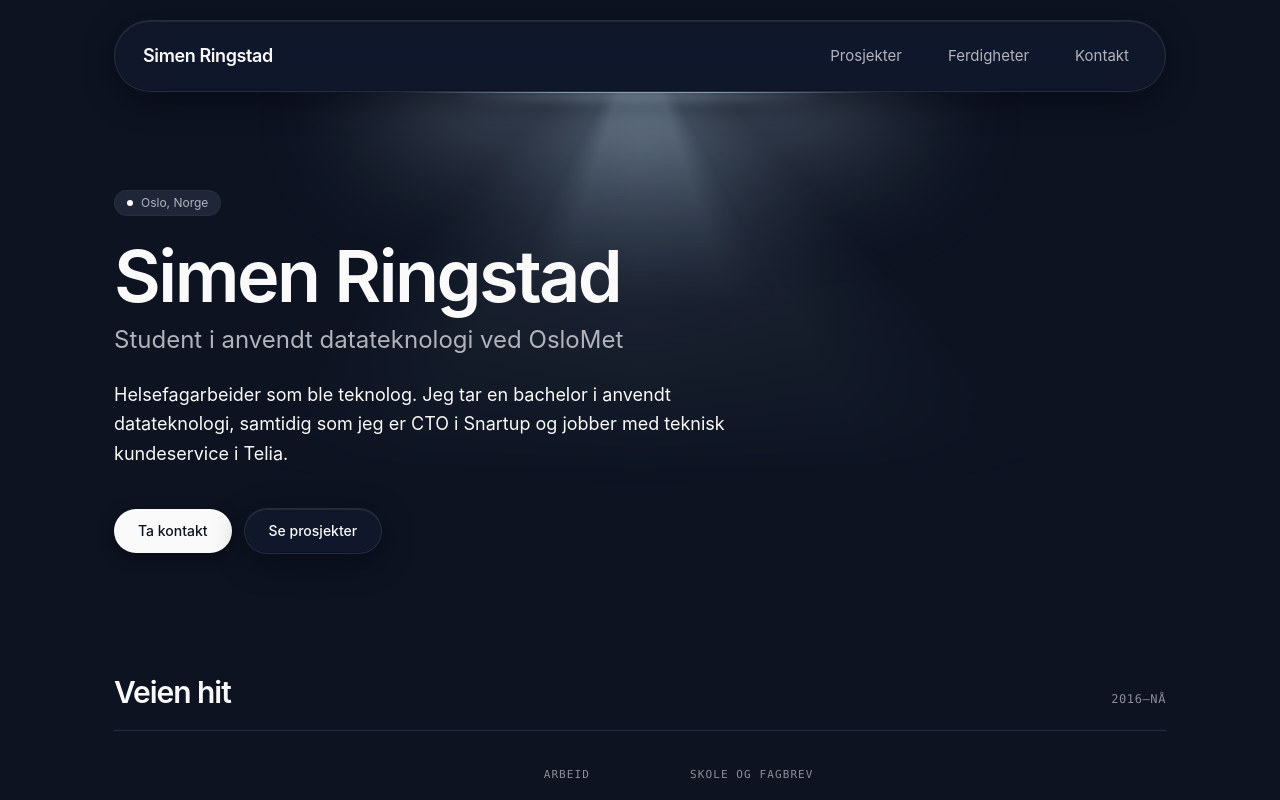
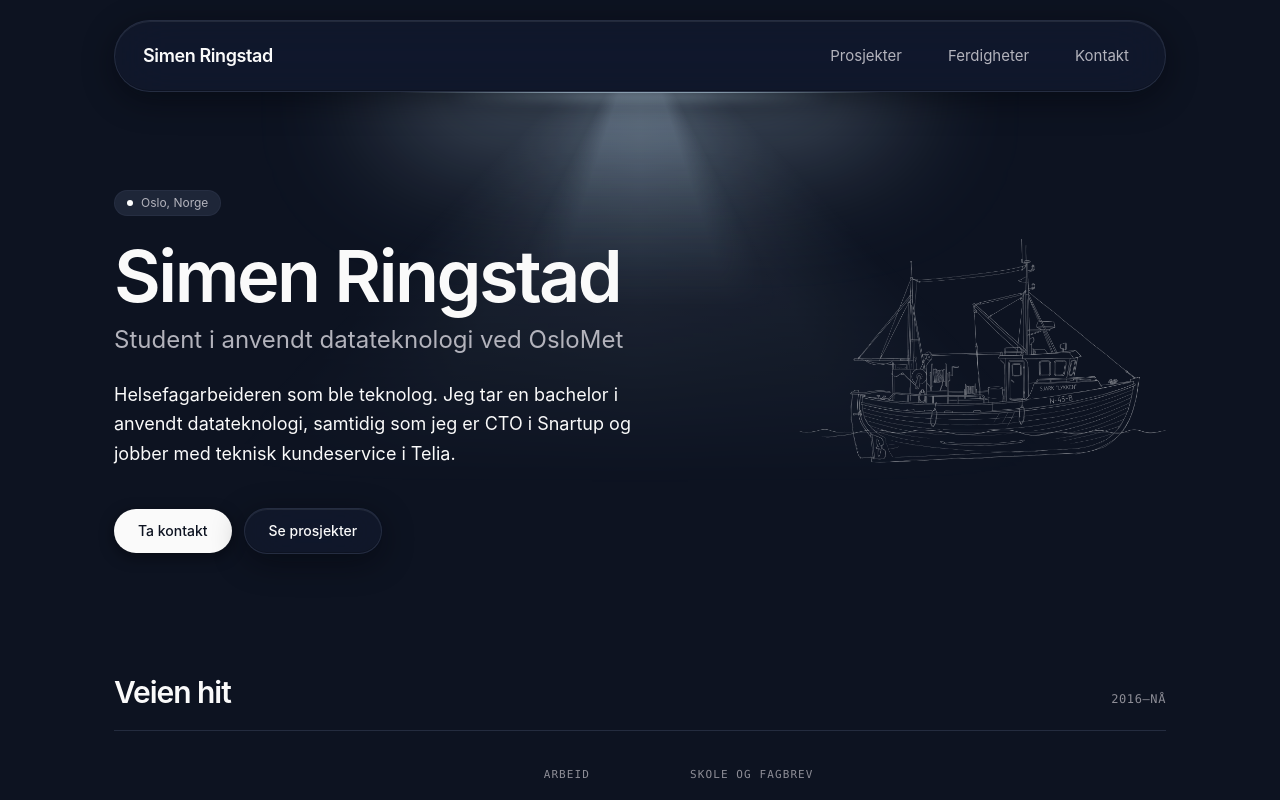
Before and after one commit to Simen-R/CV-SimenRingstad, a Next.js app: page / in a window 1280 px wide. Shown: the top 800 px of the page. Built offline with nearby package versions, Linux system fonts and the light colour scheme.

Commit message:
sjark og mindre bokser

```diff
--- a/src/app/globals.css
+++ b/src/app/globals.css
@@ -262,6 +262,21 @@
     );
   }
 
+  /*
+    Sjarken «Lykken» i heroen. Originalen er hvit strek på nesten svart, så
+    den ligger her som maske og ikke som bilde: alfakanalen i PNG-en sier hvor
+    det skal tegnes, og fargen kommer herfra. Da følger streken paletten av
+    seg selv, hvit mot marineblå og blekk mot papir, og vi slipper å holde to
+    filer i sync. Vil du dempe eller løfte den, er det alfaverdien under som
+    er skruen.
+  */
+  .sjark {
+    aspect-ratio: 1400 / 854;
+    background-color: hsl(var(--foreground) / 0.7);
+    -webkit-mask: url("/bilder/sjark.png") center / contain no-repeat;
+    mask: url("/bilder/sjark.png") center / contain no-repeat;
+  }
+
   /* Stikkord og perioder: kapselform, halve høyden som radius. */
   .pille {
     @apply inline-flex items-center rounded-full px-3 py-1 text-xs;
@@ -361,8 +376,10 @@
     display: none;
   }
 
-  /* Lampa er skjerm-pynt. På papir er det bare et grått felt bak teksten. */
-  .lampe {
+  /* Lampa og sjarken er skjerm-pynt. På papir blir lampa bare et grått felt
+     bak teksten, og sjarken er hvit strek på hvitt ark. */
+  .lampe,
+  .sjark {
     display: none !important;
   }
 
--- a/src/app/page.tsx
+++ b/src/app/page.tsx
@@ -11,7 +11,7 @@ import { DansendeTittel } from "@/components/DansendeTittel";
 export default function Forside() {
   return (
     <>
-      <section className="container pb-10 pt-16 sm:pb-14 sm:pt-24">
+      <section className="container relative pb-10 pt-16 sm:pb-14 sm:pt-24">
         <FadeUp>
           <p className="pille">
             <span
@@ -27,13 +27,14 @@ export default function Forside() {
           <p className="mt-3 text-xl text-muted-foreground sm:text-2xl">
             {profil.tittel}
           </p>
-          <p className="mt-6 max-w-2xl text-pretty text-lg leading-relaxed">
+          <p className="mt-6 max-w-2xl text-pretty text-lg leading-relaxed lg:max-w-xl">
             {profil.kortIngress}
           </p>
         </FadeUp>
 
         <FadeUp delay={120}>
-          <div className="mt-10 flex flex-wrap items-center gap-3">
+          <div className="mt-10 flex items-center justify-between gap-6">
+            <div className="flex flex-wrap items-center gap-3">
               {/* Bare én handling er tintet – resten holder seg til glasset. */}
               <Link href="/kontakt" className="knapp-primar">
                 Ta kontakt
@@ -50,7 +51,33 @@ export default function Forside() {
                 </a>
               )}
             </div>
+
+            {/*
+              Samme sjark som under. Her fyller den tomrommet til høyre for
+              knappene, fra sm og opp til lg. Over lg står den ved siden av
+              navnet i stedet, og under sm er det ikke plass: da tar knappene
+              hele rada selv.
+            */}
+            <span
+              aria-hidden
+              className="sjark hidden w-44 shrink-0 sm:block md:w-56 lg:hidden"
+            />
+          </div>
         </FadeUp>
+
+        {/*
+          Sjarken «Lykken» henger i den tomme høyresida av heroen, med midten
+          på linje med navnet. Den er ren pynt: ingen tekst, ingen lenke, og
+          ingenting å treffe med pekeren eller tastaturet.
+
+          Under lg er det ikke plass ved siden av ingressen. Da flytter den
+          opp i knapperada i stedet, der det står et tomrom til høyre.
+        */}
+        <div className="pointer-events-none absolute right-6 top-1/2 hidden -translate-y-1/2 lg:block">
+          <FadeUp delay={200}>
+            <span aria-hidden className="sjark block w-[19rem] xl:w-[23rem]" />
+          </FadeUp>
+        </div>
       </section>
 
       <Sti innhold={sti} />
--- a/src/components/Sti.tsx
+++ b/src/components/Sti.tsx
@@ -78,10 +78,10 @@ function NesteStopp({
   stopp: NonNullable<StiInnhold["nesteStopp"]>;
 }) {
   return (
-    <div className="mt-8 border-l border-dashed border-accent/45 pb-9 pl-7 lg:mt-9 lg:flex lg:flex-col lg:items-center lg:border-l-0 lg:pb-0 lg:pl-0">
+    <div className="mt-8 border-l border-dashed border-accent/45 pb-9 pl-7 pr-6 sm:pr-0 lg:mt-9 lg:flex lg:flex-col lg:items-center lg:border-l-0 lg:pb-0 lg:pl-0">
       <Link
         href={stopp.lenke.href}
-        className="block w-full rounded-lg border border-dashed border-accent/50 bg-accent/5 p-5 transition-colors duration-300 hover:border-accent/80 hover:bg-accent/10 lg:max-w-[360px] lg:text-center"
+        className="block w-full rounded-lg border border-dashed border-accent/50 bg-accent/5 p-4 transition-colors duration-300 hover:border-accent/80 hover:bg-accent/10 sm:p-5 lg:max-w-[360px] lg:text-center"
       >
         <p className="font-mono text-[11px] uppercase tracking-[0.1em] text-accent">
           {stopp.merkelapp}
@@ -115,8 +115,10 @@ function Rad({
     <li
       className={cn(
         // Under lg er ryggraden venstrekanten på selve raden. Da kan hver rad
-        // farge sitt eget stykke av linja uten noe ekstra element.
-        "relative border-l py-4 pl-7",
+        // farge sitt eget stykke av linja uten noe ekstra element. På telefon
+        // holder pr-6 kortet unna skjermkanten, så det ikke går fra kant til
+        // kant.
+        "relative border-l py-4 pl-7 pr-6 sm:pr-0",
         "lg:grid lg:grid-cols-[1fr_100px_1fr] lg:border-l-0 lg:py-0 lg:pl-0",
         node.paagaaende ? "border-accent/40" : "border-border",
       )}
@@ -125,7 +127,9 @@ function Rad({
       <span
         aria-hidden
         className={cn(
-          "absolute -left-px top-11 h-2 w-2 -translate-x-1/2 rounded-[2px] lg:hidden",
+          // top følger perioden på kortet, som flytter seg når innpaddingen
+          // krymper på telefon.
+          "absolute -left-px top-10 h-2 w-2 -translate-x-1/2 rounded-[2px] sm:top-11 lg:hidden",
           node.paagaaende ? "bg-accent" : "border border-svak/70 bg-background",
         )}
       />
--- a/src/components/StiKort.tsx
+++ b/src/components/StiKort.tsx
@@ -39,7 +39,7 @@ export function StoppKort({
     return (
       <div
         className={cn(
-          "flate w-full rounded-lg p-5 lg:max-w-[400px]",
+          "flate w-full rounded-lg p-4 sm:p-5 lg:max-w-[400px]",
           tilVenstre && "lg:text-right",
         )}
       >
@@ -59,7 +59,7 @@ export function StoppKort({
         tilVenstre && "lg:text-right",
       )}
     >
-      <div className="relative p-5">
+      <div className="relative p-4 sm:p-5">
         <Sammendrag
           node={node}
           spor={spor}
@@ -93,7 +93,7 @@ export function StoppKort({
         {/* Lukket er innholdet null piksler høyt, men fortsatt i DOM-en.
             `inert` holder det utenfor tabbing og skjermlesere så lenge. */}
         <div className="overflow-hidden" inert={!apen}>
-          <div className="border-t border-border/50 px-5 pb-5 pt-4">
+          <div className="border-t border-border/50 px-4 pb-4 pt-3.5 sm:px-5 sm:pb-5 sm:pt-4">
             {node.utdyping && (
               <p className="text-pretty text-sm leading-relaxed text-muted-foreground">
                 {node.utdyping}
--- a/src/data/profil.ts
+++ b/src/data/profil.ts
@@ -4,7 +4,7 @@ export const profil: Profil = {
   navn: "Simen Ringstad",
   tittel: "Student i anvendt datateknologi ved OsloMet",
   kortIngress:
-    "Helsefagarbeider som ble teknolog. Jeg tar en bachelor i anvendt datateknologi, samtidig som jeg er CTO i Snartup og jobber med teknisk kundeservice i Telia.",
+    "Helsefagarbeideren som ble teknolog. Jeg tar en bachelor i anvendt datateknologi, samtidig som jeg er CTO i Snartup og jobber med teknisk kundeservice i Telia.",
   // Gateadressen fra PDF-en er med vilje utelatt – den hører hjemme i søknaden,
   // ikke på en åpen nettside.
   sted: "Oslo, Norge",
```
Also changed, not shown: public/bilder/sjark.png (added). Lines whose indentation alone changed are shown as unchanged.
